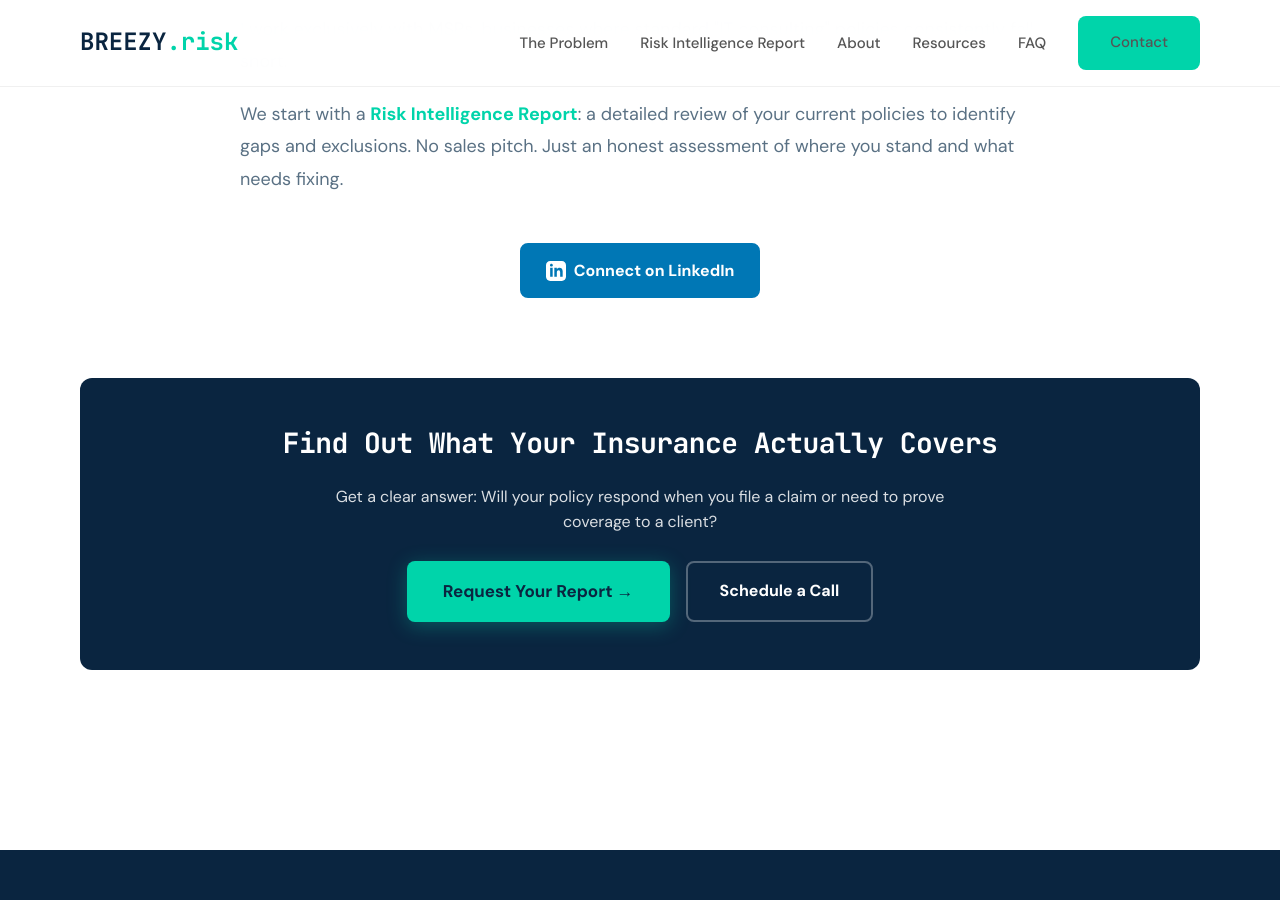
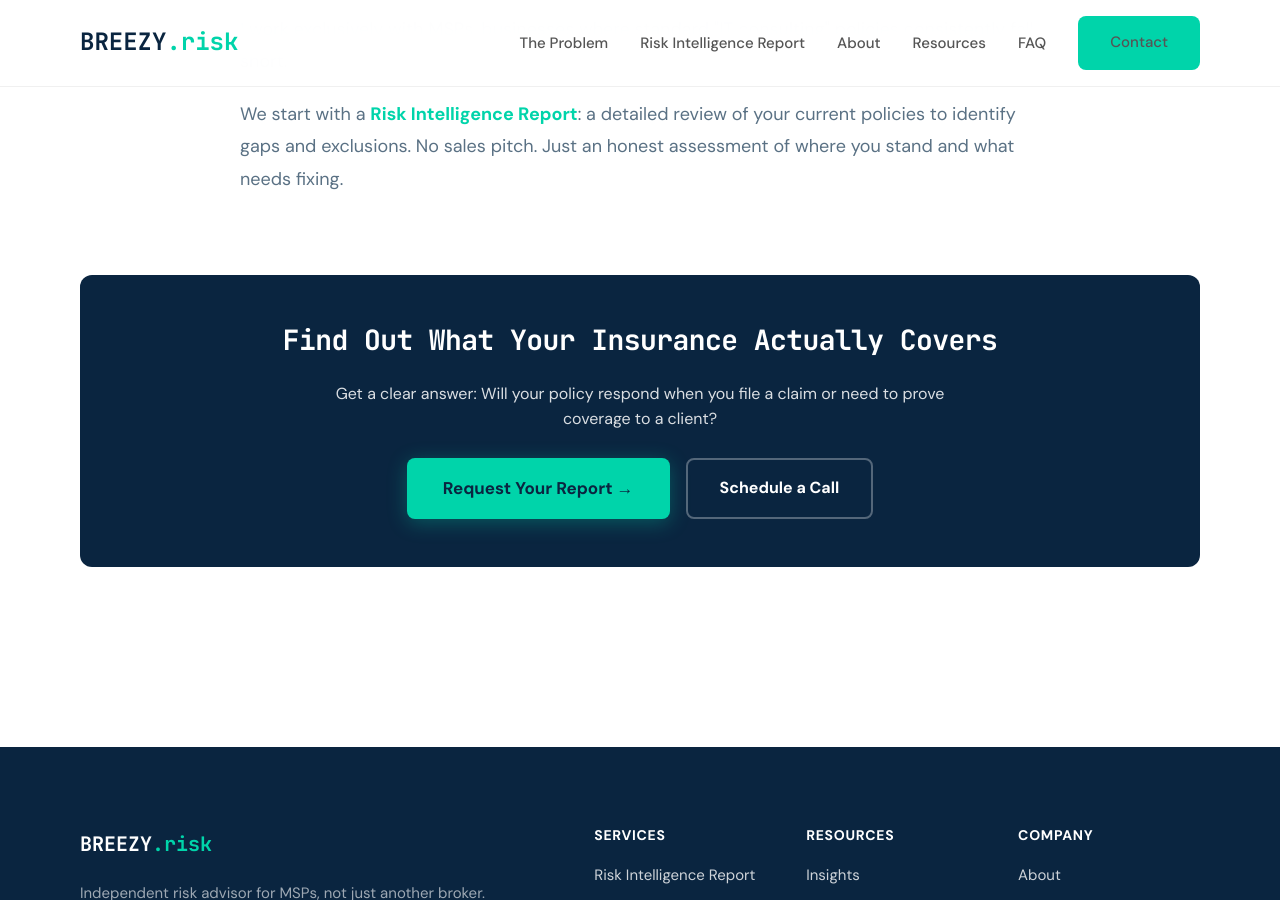
Before and after one commit to joeproe1/breezyins.com, a Jekyll site: the page built from about.html, in a window 1280 px wide and 900 px high, scrolled down 1846 px. Built offline with Jekyll 4.4.1, drawn with Linux system fonts in a browser that asks for light colours.

Commit message:
Remove LinkedIn button from About page to reduce CTA clutter
LinkedIn link is already in the footer. Keeping focus on the two
primary actions: Request a Report and Schedule a Call.

Co-Authored-By: Claude Opus 4.6 <noreply@anthropic.com>

```diff
--- a/about.html
+++ b/about.html
@@ -70,12 +70,6 @@ image: /assets/images/joerg-portrait.jpg
             <p>I work exclusively with MSPs, businesses where standard "IT consulting" policies consistently fall short.</p>
             <p>We start with a <a href="{{ '/contact/' | relative_url }}">Risk Intelligence Report</a>: a detailed review of your current policies to identify gaps and exclusions. No sales pitch. Just an honest assessment of where you stand and what needs fixing.</p>
 
-            <div style="text-align: center; margin: 48px 0;">
-                <a href="https://linkedin.com/in/joergproeve" target="_blank" rel="noopener" style="display: inline-flex; align-items: center; gap: 8px; background: #0077B5; color: #FFFFFF; font-weight: 600; text-decoration: none; font-size: 16px; padding: 12px 24px; border: 2px solid #0077B5; border-radius: 8px; transition: all 0.3s;">
-                    <svg width="20" height="20" fill="currentColor" viewBox="0 0 24 24"><path d="M19 0h-14c-2.761 0-5 2.239-5 5v14c0 2.761 2.239 5 5 5h14c2.762 0 5-2.239 5-5v-14c0-2.761-2.238-5-5-5zm-11 19h-3v-11h3v11zm-1.5-12.268c-.966 0-1.75-.79-1.75-1.764s.784-1.764 1.75-1.764 1.75.79 1.75 1.764-.783 1.764-1.75 1.764zm13.5 12.268h-3v-5.604c0-3.368-4-3.113-4 0v5.604h-3v-11h3v1.765c1.396-2.586 7-2.777 7 2.476v6.759z"/></svg>
-                    Connect on LinkedIn
-                </a>
-            </div>
 
         </div>
 
```
